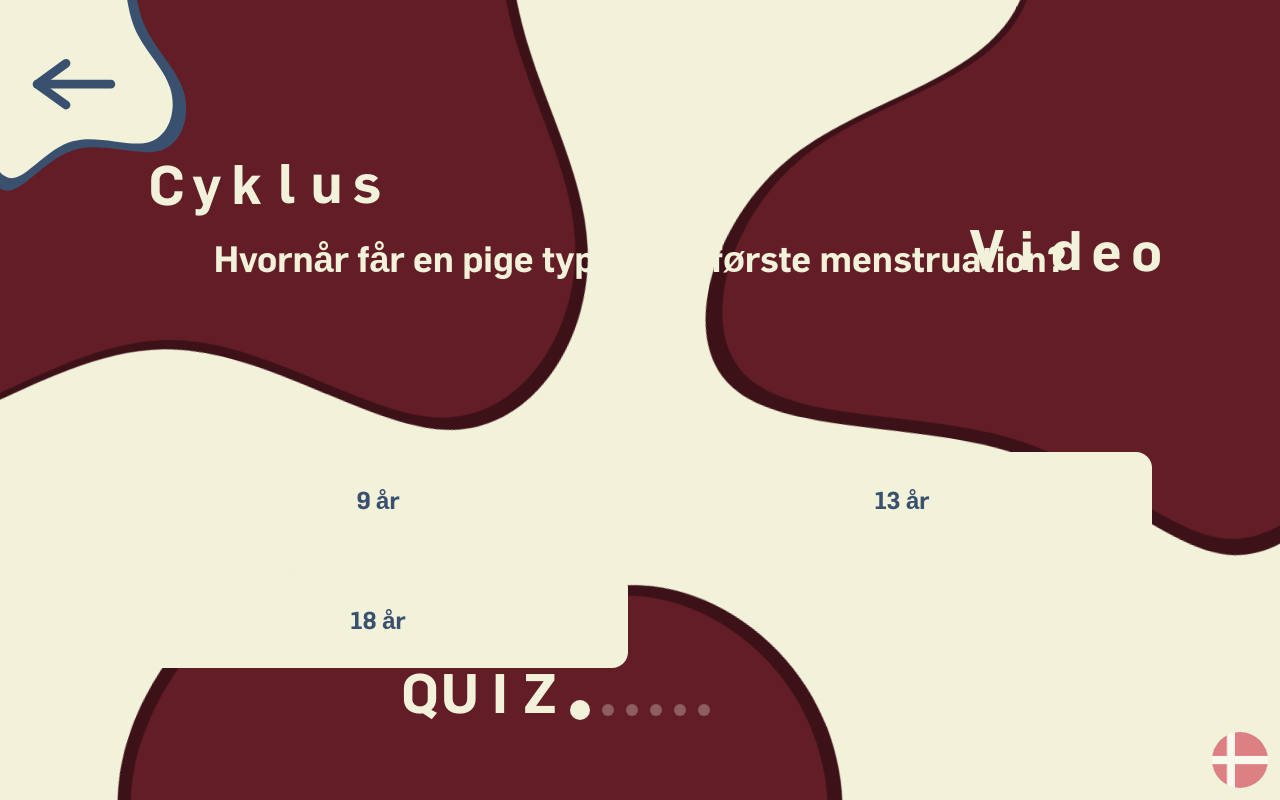
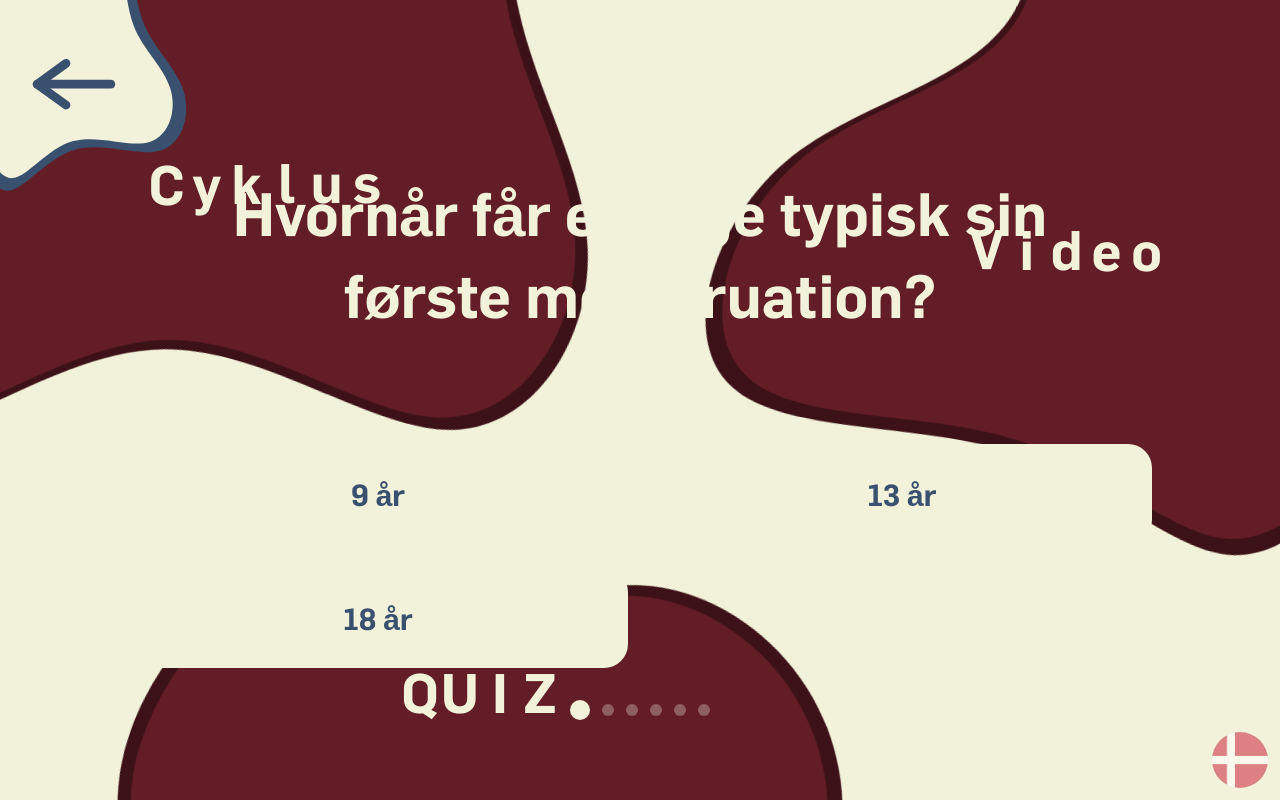
Before and after one commit to Trier77/steno-blod2, a React (Vite) app: page /quiz in a window 1280 px wide. Both pictures are taken after a click on the button "Start quiz". Built offline with nearby package versions, Linux system fonts and the light colour scheme.

Commit message:
små ændringer her og der ift. quiz

```diff
--- a/src/pages/Quiz.jsx
+++ b/src/pages/Quiz.jsx
@@ -329,7 +329,7 @@ function Quiz() {
           <div className="flex flex-col h-full">
             <div className="flex-1 flex items-center justify-center px-16">
               <motion.h2
-                className="text-museum-cream text-4xl font-semibold text-center leading-snug"
+                className="text-museum-cream text-6xl font-semibold text-center leading-snug"
                 variants={fadeUp}
                 initial="hidden"
                 animate="visible"
@@ -362,7 +362,7 @@ function Quiz() {
                     animate="visible"
                     custom={0.2 + i * 0.1}
                     onClick={() => handleAnswer(i)}
-                    className={`rounded-2xl px-8 py-8 font-semibold text-2xl text-center transition-all duration-500 ${getOptionStyle()}`}
+                    className={`rounded-3xl px-8 py-8 font-semibold text-3xl text-center transition-all duration-500 ${getOptionStyle()}`}
                   >
                     {option}
                   </motion.button>
@@ -398,13 +398,13 @@ function Quiz() {
               <span className="text-museum-cream text-6xl font-semibold">
                 {wasCorrect ? t.correctLabel : t.wrongLabel}
               </span>
-              <p className="text-museum-cream/80 text-3xl text-center leading-relaxed font-light">
+              <p className="text-museum-cream text-3xl text-center leading-relaxed font-light">
                 {question.explanation}
               </p>
             </div>
             <button
               onClick={handleNext}
-              className="bg-museum-cream text-primary font-semibold text-2xl rounded-full px-16 py-5 mb-4 hover:opacity-90 transition-opacity duration-200"
+              className="bg-museum-cream text-primary font-semibold text-4xl rounded-full px-16 py-5 mb-20 transition-opacity duration-200"
             >
               {currentQ + 1 >= t.questions.length ? t.resultsTitle : t.nextBtn}
             </button>
@@ -491,7 +491,7 @@ function ResultsScreen({ score, total, stats, t, onPlayAgain, onHome }) {
           <p className="text-museum-cream text-3xl font-light text-center">
             {t.resultsOfVisitors}
           </p>
-          <p className="text-museum-cream/40 text-center text-lg mt-1">
+          <p className="text-museum-cream text-center text-lg mt-1">
             {t.resultsBasedOn}{" "}
             <span className="font-semibold text-2xl">
               {stats.totalAttempts}
@@ -511,13 +511,13 @@ function ResultsScreen({ score, total, stats, t, onPlayAgain, onHome }) {
       >
         <button
           onClick={onPlayAgain}
-          className="w-full bg-museum-cream text-primary font-semibold text-3xl rounded-full py-10 hover:opacity-90 transition-opacity duration-200"
+          className="w-full bg-museum-cream/20 text-museum-cream border-2 border-museum-cream/40 font-semibold text-4xl rounded-full py-10 transition-opacity duration-200"
         >
           {t.playAgainBtn}
         </button>
         <button
           onClick={onHome}
-          className="w-full bg-museum-cream/20 text-museum-cream font-semibold text-3xl rounded-full py-10 border-2 border-museum-cream/30 hover:bg-museum-cream/30 transition-all duration-200"
+          className="w-full bg-museum-cream text-primary font-semibold text-4xl rounded-full py-10 border-5 border-primary transition-all duration-200"
         >
           {t.backBtn}
         </button>
```
